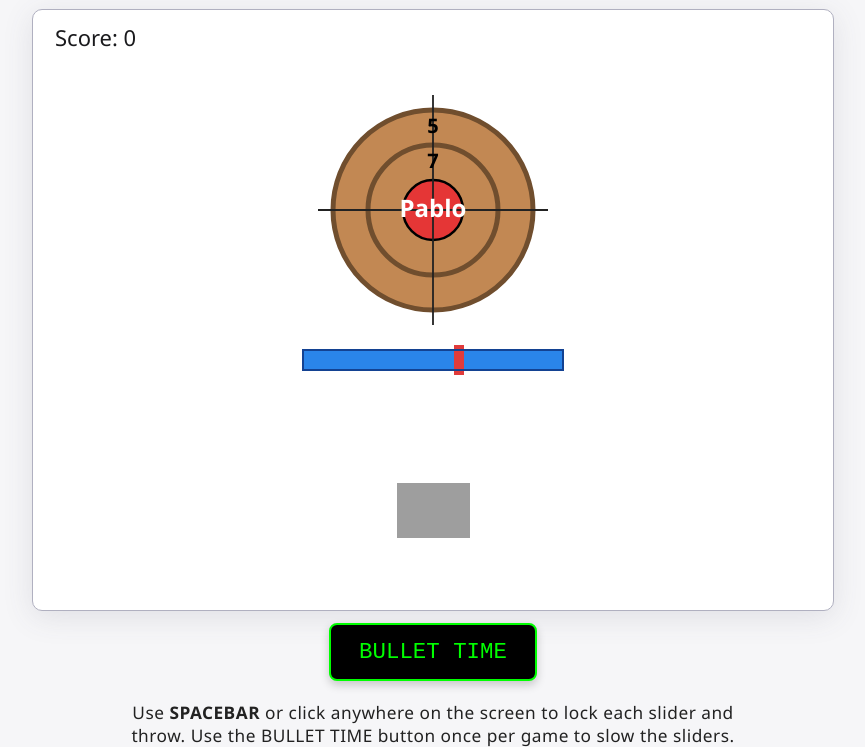
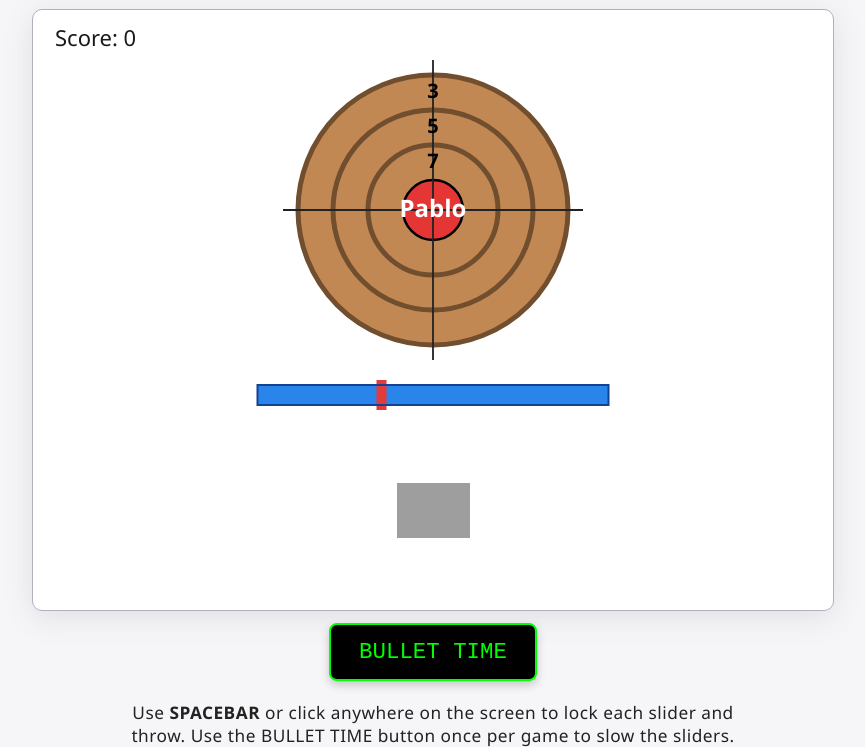
Before and after one commit to paulthomason/axe, a website: page index.html in a window 1280 px wide. Shown: the part 87-834 px from the top of the page, without its empty margins (207-1072 px from the left). Drawn offline with Linux system fonts and the light colour scheme.

Commit message:
Expand target with outer ring

```diff
--- a/index.html
+++ b/index.html
@@ -84,6 +84,7 @@
   // Target (bullseye)
   let TARGET_X = CANVAS_WIDTH / 2;
   let TARGET_Y = CANVAS_HEIGHT / 3;
+  const TARGET_RADIUS_OUTERMOST = 135;
   const TARGET_RADIUS_OUTER = 100;
   const TARGET_RADIUS_MIDDLE = 65;
   const TARGET_RADIUS_INNER = 30;
@@ -108,8 +109,8 @@
 
   // Sliders
   // Aiming sliders extend past the target width for added challenge
-  const AIM_SLIDER_LENGTH = TARGET_RADIUS_OUTER * 2 * 1.3; // 30% longer than the target diameter
-  const POWER_SLIDER_LENGTH = TARGET_RADIUS_OUTER * 2;      // unchanged for power control
+  const AIM_SLIDER_LENGTH = TARGET_RADIUS_OUTERMOST * 2 * 1.3; // 30% longer than the target diameter
+  const POWER_SLIDER_LENGTH = TARGET_RADIUS_OUTERMOST * 2;      // unchanged for power control
   const SLIDER_THICKNESS = 20;
   const SLIDER_MARKER_W = 10, SLIDER_MARKER_H = 30;
   const SLIDER_MARKER_L = 30, SLIDER_MARKER_T = 4;
@@ -413,8 +414,17 @@
   // ==== Drawing Functions ====
 
   function drawTarget() {
+    // Outermost ring
+    ctx.save();
+    ctx.beginPath();
+    ctx.arc(TARGET_X, TARGET_Y, TARGET_RADIUS_OUTERMOST, 0, Math.PI*2);
+    ctx.fillStyle = WOOD_BROWN;
+    ctx.fill();
+    ctx.lineWidth = 5;
+    ctx.strokeStyle = DARK_WOOD_BROWN;
+    ctx.stroke();
+
     // Outer ring
-    ctx.save();
     ctx.beginPath();
     ctx.arc(TARGET_X, TARGET_Y, TARGET_RADIUS_OUTER, 0, Math.PI*2);
     ctx.fillStyle = WOOD_BROWN;
@@ -447,10 +457,10 @@
     ctx.lineWidth = 1.8;
     ctx.strokeStyle = "#222";
     ctx.beginPath();
-    ctx.moveTo(TARGET_X - TARGET_RADIUS_OUTER - 15, TARGET_Y);
-    ctx.lineTo(TARGET_X + TARGET_RADIUS_OUTER + 15, TARGET_Y);
-    ctx.moveTo(TARGET_X, TARGET_Y - TARGET_RADIUS_OUTER - 15);
-    ctx.lineTo(TARGET_X, TARGET_Y + TARGET_RADIUS_OUTER + 15);
+    ctx.moveTo(TARGET_X - TARGET_RADIUS_OUTERMOST - 15, TARGET_Y);
+    ctx.lineTo(TARGET_X + TARGET_RADIUS_OUTERMOST + 15, TARGET_Y);
+    ctx.moveTo(TARGET_X, TARGET_Y - TARGET_RADIUS_OUTERMOST - 15);
+    ctx.lineTo(TARGET_X, TARGET_Y + TARGET_RADIUS_OUTERMOST + 15);
     ctx.stroke();
 
     // Center text
@@ -465,6 +475,7 @@
     ctx.textAlign = "center";
     ctx.textBaseline = "middle";
     ctx.fillStyle = "#000";
+    ctx.fillText("3", TARGET_X, TARGET_Y - (TARGET_RADIUS_OUTERMOST + TARGET_RADIUS_OUTER)/2);
     ctx.fillText("5", TARGET_X, TARGET_Y - (TARGET_RADIUS_OUTER + TARGET_RADIUS_MIDDLE)/2);
     ctx.fillText("7", TARGET_X, TARGET_Y - (TARGET_RADIUS_MIDDLE + TARGET_RADIUS_INNER)/2);
     ctx.restore();
@@ -517,7 +528,7 @@
   function drawHorizontalSlider() {
     // Centered below target
     const sx = TARGET_X - AIM_SLIDER_LENGTH/2;
-    const sy = TARGET_Y + TARGET_RADIUS_OUTER + 40;
+    const sy = TARGET_Y + TARGET_RADIUS_OUTERMOST + 40;
 
     // Slider bar
     ctx.save();
@@ -538,7 +549,7 @@
 
   function drawVerticalSlider() {
     // To left of target, vertically centered
-    const sx = TARGET_X - TARGET_RADIUS_OUTER - 40 - SLIDER_THICKNESS;
+    const sx = TARGET_X - TARGET_RADIUS_OUTERMOST - 40 - SLIDER_THICKNESS;
     const sy = TARGET_Y - AIM_SLIDER_LENGTH/2;
 
     ctx.save();
@@ -559,7 +570,7 @@
 
   function drawPowerSlider() {
     // To right of target, vertically centered
-    const sx = TARGET_X + TARGET_RADIUS_OUTER + 40;
+    const sx = TARGET_X + TARGET_RADIUS_OUTERMOST + 40;
     const sy = TARGET_Y - POWER_SLIDER_LENGTH/2;
 
     ctx.save();
@@ -617,13 +628,13 @@
         case STATE_AIM_HORIZONTAL:
           // Lock horizontal offset
           locked_horizontal_offset =
-            (horizontalSliderPos - 0.5) * 2 * TARGET_RADIUS_OUTER;
+            (horizontalSliderPos - 0.5) * 2 * TARGET_RADIUS_OUTERMOST;
           state = STATE_AIM_VERTICAL;
           break;
         case STATE_AIM_VERTICAL:
           // Lock vertical offset
           locked_vertical_offset =
-            (verticalSliderPos - 0.5) * 2 * TARGET_RADIUS_OUTER;
+            (verticalSliderPos - 0.5) * 2 * TARGET_RADIUS_OUTERMOST;
           state = STATE_AIM_POWER;
           break;
         case STATE_AIM_POWER:
@@ -658,7 +669,7 @@
 
     // Compute target for this throw
     // (Ideal power = minimal vertical deviation. Too low: drop below. Too high: overshoot upward)
-    let power_effect_factor = (POWER_IDEAL - locked_power_normalized) * (TARGET_RADIUS_OUTER * 2.0);
+    let power_effect_factor = (POWER_IDEAL - locked_power_normalized) * (TARGET_RADIUS_OUTERMOST * 2.0);
 
     axeTargetX = TARGET_X + locked_horizontal_offset;
     axeTargetY = TARGET_Y + locked_vertical_offset + power_effect_factor;
@@ -695,6 +706,9 @@
     } else if (dist <= TARGET_RADIUS_OUTER) {
       resultMsg = "On Target!";
       resultPoints = 5;
+    } else if (dist <= TARGET_RADIUS_OUTERMOST) {
+      resultMsg = "Close!";
+      resultPoints = 3;
     } else {
       resultMsg = "Missed!";
       resultPoints = 0;
```
Also changed, not shown: tests/evaluateThrow.test.js (+1 -1 lines).
